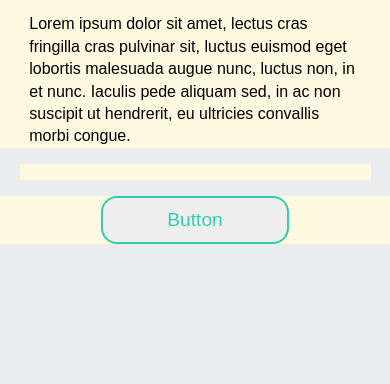
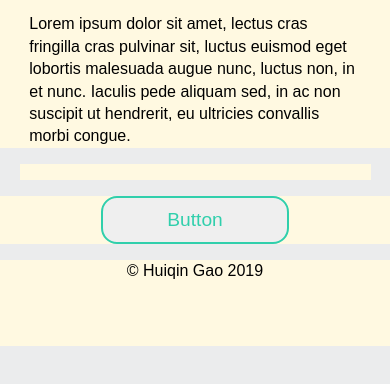
Before and after one commit to huiqingao/design_export, a plain HTML site: page index.html in a window 390 px wide. Shown: the part 216-600 px from the top of the page. Drawn offline with Linux system fonts and the light colour scheme.

Commit message:
Add footer to both mobile and desktop

```diff
--- a/index.html
+++ b/index.html
@@ -41,6 +41,11 @@
         </div>
       </div>
     </main>
+    <footer class="container sans">
+      <div class="central-area">
+        <p>&copy; Huiqin Gao 2019</p>
+      </div>
+    </footer>
   </body>
 </html>
 
--- a/style.css
+++ b/style.css
@@ -90,6 +90,15 @@ header .container .nav ul li {
   margin-top: 0;
   padding-top: 2rem;
   line-height: 4rem;
+}
+
+/* Footer */
+footer {
+  position: relative;
+  top: 5rem;
+  height: 4rem;
+  padding-bottom: 3rem;
+  text-align: center;
 }
 
 /* Desktop */
@@ -215,6 +224,19 @@ header .container .nav ul li {
     text-align: center;
   }
 
+  /* Footer */
+  footer {
+    position: relative;
+    top: 7rem;
+    height: 4rem;
+    padding-bottom: 3rem;
+    text-align: center;
+  }
+
+  footer .central-area p {
+    text-align: center;
+  }
+
   /* Main */
   main {
     position: relative;
```
